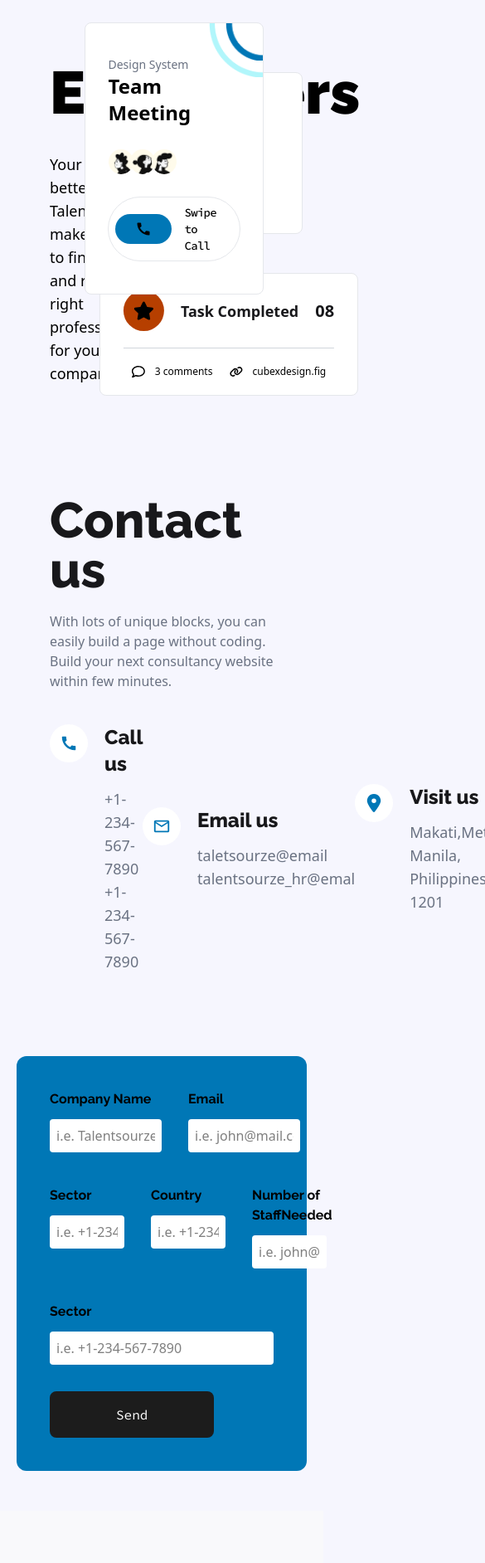
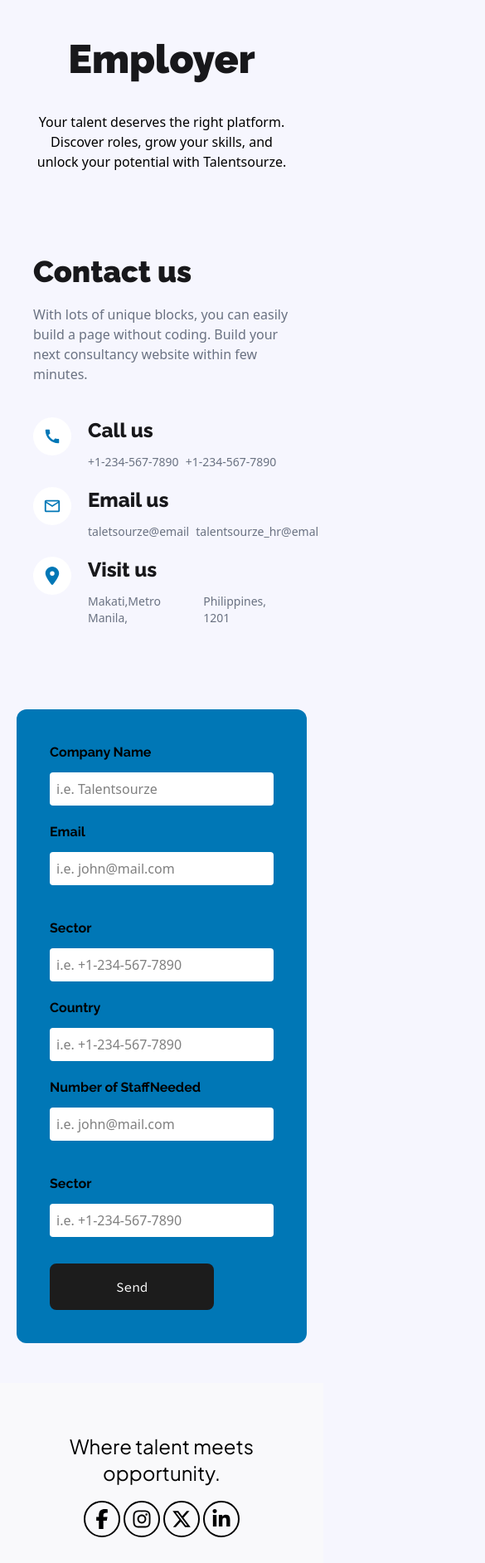
Before and after one commit to Outsourze/talent-sourze-landing-page, a Next.js app: page /employer in a window 390 px wide. Shown: the part 57-1941 px from the top of the page at 83% size, 585 px wide, since content can reach past the window. Built offline with nearby package versions, Linux system fonts and the light colour scheme.

Commit message:
finish employer responsive

```diff
--- a/src/component/candidate/Introduction.jsx
+++ b/src/component/candidate/Introduction.jsx
@@ -19,24 +19,34 @@ const IntroductionCandidate= () => {
             md:px-20
             max-md:px-5 max-md:py-10"
         >
-            <div className="px-10 flex items-center w-full justify-between">
-                <div className="w-1/2 flex flex-col gap-10">
-                    <h1 className="text-7xl font-heading font-[900] leading-16">Candidate</h1>
-                    <p className="text-lg">Your talent deserves the right platform. Discover roles, grow your skills, and unlock your potential with Talentsourze.</p>
+            <div className="flex items-center w-full justify-between
+            xl:px-10 md:px-5 max-md:px-5">
+                <div className="flex flex-col gap-10
+                md:w-1/2 max-md:w-full max-md:text-center">
+                    <h1 className="font-heading font-[900] brand-text-gray
+                    xl:text-7xl xl:leading-16
+                    lg:text-6xl lg:leading-12
+                    md:text-5xl max-md:text-5xl">Candidate</h1>
+                    <p className="lg:text-lg md:text-base">Your talent deserves the right platform. Discover roles, grow your skills, and unlock your potential with Talentsourze.</p>
                 </div>
-                <div className="px-5 w-[40%]">
+                <div className="px-5
+                xl:w-[40%] lg:w-1/2 md:w-[50%] max-md:hidden">
                     <div className="relative w-full">
                         <div className="w-full h-[450px] relative overflow-hidden -z-30">
                             <DotOverlay color={"#E4E4E7"}/>
                         </div>
-                        <div className="bg-white absolute top-10 -left-10 flex flex-col items-center gap-3 py-5 px-12 border-1 border-gray-200 rounded-lg">
+                        <div className="bg-white absolute flex flex-col items-center gap-3 py-5 px-12 border-1 border-gray-200 rounded-lg
+                        lg:top-10 lg:-left-10
+                        md:top-0 md:-left-10">
                             <div className="p-5 rounded-full brand-bg-blue">
                                 <SiGoogleanalytics size={25}/>
                             </div>
                             <h4 className="text-4xl font-semibold brand-text-gray">158</h4>
                             <p className="text-gray-500">Projects</p>
                         </div>
-                        <div className="bg-white absolute bottom-5 left-1/2 transform -translate-x-1/2 flex flex-col gap-5 items-center py-5 px-7 border-1 border-gray-200 rounded-lg">
+                        <div className="bg-white absolute flex flex-col gap-5 items-center py-5 px-7 border-1 border-gray-200 rounded-lg transform
+                        lg:bottom-5 lg:left-1/2 md:-translate-x-1/2
+                        md:bottom-10 md:left-[60%]">
                             <div className="flex items-center gap-5 border-b border-b-gray-300 pb-5">
                                 <div className="bg-[#B63F00] p-3 rounded-full">
                                     <FaStar size={25}/>
@@ -55,7 +65,9 @@ const IntroductionCandidate= () => {
                                 </div>
                             </div>
                         </div>
-                        <div className="bg-white absolute -top-5 -right-2 flex flex-col gap-7 items-start py-10 px-7 border-1 border-gray-200 rounded-lg">
+                        <div className="bg-white absolute flex flex-col gap-7 items-start py-10 px-7 border-1 border-gray-200 rounded-lg
+                        lg:-top-5 lg:-right-2
+                        md:-top-5 md:-right-25">
                             <div className="flex flex-col">
                                 <p className="text-sm text-gray-500">Design System</p>
                                 <h3 className="text-2xl font-semibold">Team Meeting</h3>
--- a/src/component/candidate/JobCard.jsx
+++ b/src/component/candidate/JobCard.jsx
@@ -7,7 +7,8 @@ const JobCard = ({
     jobs
 }) => {
     return (
-        <div className="w-[31%] border rounded-4xl pt-10 pb-4 flex flex-col justify-between">
+        <div className="border rounded-4xl pt-10 pb-4 flex flex-col justify-between
+        lg:w-[31%] md:w-[47%] sm:w-[46%] max-sm:w-full">
             <div className="">
                 <div className="relative flex items-center gap-5 px-8 pb-5">
                     <div className="p-4 bg-black rounded-full">
--- a/src/component/candidate/SectorList.jsx
+++ b/src/component/candidate/SectorList.jsx
@@ -45,12 +45,18 @@ const SectorList = () => {
             md:px-20
             max-md:px-5 max-md:py-10"
         >
-            <div className="px-10 flex flex-col w-full gap-10">
+            <div className="flex flex-col w-full gap-10
+            xl:px-10 md:px-5 max-md:px-5">
                 <div className="flex flex-col gap-5">
-                    <h1 className="text-5xl font-heading font-[900] leading-16">Job Listings</h1>
-                    <p className="text-lg text-gray-500">Your next career move is here. Explore exciting roles and connect with companies looking for talent like you.</p>
+                    <h1 className="font-heading font-[900] brand-text-gray
+                    xl:text-5xl xl:leading-16
+                    lg:text-4xl lg:leading-12
+                    md:text-4xl max-md:text-4xl">Job Listings</h1>
+                    <p className="text-gray-500
+                    md:text-lg max-md:text-base">Your next career move is here. Explore exciting roles and connect with companies looking for talent like you.</p>
                 </div>
-                <div className="flex justify-between flex-wrap gap-5">
+                <div className="flex justify-between gap-5
+                sm:flex-wrap max-sm:flex-col">
                   {memoizedSectors.length > 0 ? (
                     memoizedSectors.map((sector, index) => (
                       <JobCard key={index} jobs={sector.jobs} title={sector.name}/>
--- a/src/component/employer/Contact-us.jsx
+++ b/src/component/employer/Contact-us.jsx
@@ -39,20 +39,28 @@ const ContactUs = () => {
             md:px-20
             max-md:px-5 max-md:py-10"
         >
-            <div className="px-10 flex flex-col items-center w-full gap-10">
+            <div className="flex flex-col items-center w-full gap-10
+            xl:px-10 md:px-5 max-md:px-5">
                 <div className="gap-5 flex flex-col w-full">
-                    <h1 className="text-6xl font-heading font-extrabold brand-text-gray">Contact us</h1>
-                    <p className="text-gray-500">With lots of unique blocks, you can easily build a page without coding. Build your next consultancy website within few minutes.</p>
+                    <h1 className="
+                    font-heading font-[900] brand-text-gray
+                    xl:text-6xl xl:leading-16
+                    lg:text-4xl lg:leading-12
+                    md:text-4xl max-md:text-4xl">Contact us</h1>
+                    <p className="text-gray-500
+                    md:text-lg max-md:text-base">With lots of unique blocks, you can easily build a page without coding. Build your next consultancy website within few minutes.</p>
                 </div>
-                <div className="flex items-center justify-between w-full">
+                <div className="flex justify-between w-full
+                md:flex-row md:items-center
+                max-md:flex-col max-md:items-start max-md:gap-5">
                     {contactData.map((data, index) => (
-                        <div className="flex items-start gap-5">
+                        <div className="flex items-start gap-5 lg:flex-row md:flex-col md:items-center max-md:items-start">
                             <div className="flex p-3 rounded-full bg-white">
                                 {data.icon}
                             </div>
-                            <div className="flex flex-col gap-3">
-                                <h3 className="text-2xl font-extrabold font-heading brand-text-gray">{data.title}</h3>
-                                <div className="text-gray-500 text-lg">
+                            <div className="flex gap-3 md:flex-col max-md:flex-col">
+                                <h3 className="text-2xl font-extrabold font-heading brand-text-gray lg:text-left md:text-center">{data.title}</h3>
+                                <div className="text-gray-500 text-lg flex md:flex-col max-md:flex-row max-md:gap-3 max-sm:gap-2 max-sm:text-sm">
                                     {data.descr}
                                 </div>
                             </div>
--- a/src/component/employer/ContactForm.jsx
+++ b/src/component/employer/ContactForm.jsx
@@ -7,8 +7,8 @@ const ContactForm = () => {
             max-md:px-5 max-md:py-10"
         >
             <form className="p-10 flex flex-col items-center w-full gap-10 brand-bg-blue rounded-xl">
-              <div className="flex w-full gap-8">
-                <div className="flex flex-col w-1/2 gap-3">
+              <div className="flex w-full max-md:flex-col md:gap-8 max-md:gap-5">
+                <div className="flex flex-col gap-3 md:w-1/2 max-md:w-full">
                   <label className="font-bold font-heading" htmlFor="companyName">Company Name</label>
                   <input
                     placeholder="i.e. Talentsourze"
@@ -16,7 +16,7 @@ const ContactForm = () => {
                   />
                 </div>
 
-                <div className="flex flex-col w-1/2 gap-3">
+                <div className="flex flex-col gap-3 md:w-1/2 max-md:w-full">
                   <label className="font-bold font-heading" htmlFor="email">Email</label>
                   <input
                     placeholder="i.e. john@mail.com"
@@ -24,8 +24,12 @@ const ContactForm = () => {
                   />
                 </div>
               </div>
-              <div className="flex w-full gap-8">
-                <div className="flex flex-col w-1/3 gap-3">
+              <div className="flex w-full
+              lg:flex-nowrap lg:gap-8
+              md:flex-wrap md:gap-5 md:justify-between
+              max-md:flex-col max-md:gap-5">
+                <div className="flex flex-col gap-3
+                lg:w-1/3 md:w-[48%] max-md:w-full">
                   <label className="font-bold font-heading" htmlFor="sector">Sector</label>
                   <input
                     placeholder="i.e. +1-234-567-7890"
@@ -33,7 +37,8 @@ const ContactForm = () => {
                   />
                 </div>
 
-                <div className="flex flex-col w-1/3 gap-3">
+                <div className="flex flex-col gap-3
+                lg:w-1/3 md:w-[48%] max-md:w-full">
                   <label className="font-bold font-heading" htmlFor="country">Country</label>
                   <input
                     placeholder="i.e. +1-234-567-7890"
@@ -41,7 +46,8 @@ const ContactForm = () => {
                   />
                 </div>
 
-                <div className="flex flex-col w-1/3 gap-3">
+                <div className="flex flex-col gap-3
+                lg:w-1/3 md:w-[48%] max-md:w-full">
                   <label className="font-bold font-heading" htmlFor="numStaffNeed">Number of StaffNeeded</label>
                   <input
                     placeholder="i.e. john@mail.com"
--- a/src/component/employer/Introduction.jsx
+++ b/src/component/employer/Introduction.jsx
@@ -11,7 +11,7 @@ import animatatedProfile3 from "@/assets/images/employer/animated-profile3.png";
 import outlineInside from "@/assets/images/employer/outline-inside.png";
 import outlineOutside from "@/assets/images/employer/outline-outside.png";
 
-const IntroductionEmployer = () => {
+const IntroductionCandidate= () => {
     return (
         <div className="max-w-7xl w-full py-10 m-auto flex flex-col items-center justify-between
             xl:px-0 xl:gap-20
@@ -19,24 +19,34 @@ const IntroductionEmployer = () => {
             md:px-20
             max-md:px-5 max-md:py-10"
         >
-            <div className="px-10 flex items-center w-full justify-between">
-                <div className="w-1/2 flex flex-col gap-10">
-                    <h1 className="text-7xl font-heading font-[900] leading-16">Employers</h1>
-                    <p className="text-lg">Your team, only better. Talentsourze makes it easy to find, hire, and retain the right professionals for your company.</p>
+            <div className="flex items-center w-full justify-between
+            xl:px-10 md:px-5 max-md:px-5">
+                <div className="flex flex-col gap-10
+                md:w-1/2 max-md:w-full max-md:text-center">
+                    <h1 className="font-heading brand-text-gray font-[900]
+                    xl:text-7xl xl:leading-16
+                    lg:text-6xl lg:leading-12
+                    md:text-5xl max-md:text-5xl">Employer</h1>
+                    <p className="lg:text-lg md:text-base">Your talent deserves the right platform. Discover roles, grow your skills, and unlock your potential with Talentsourze.</p>
                 </div>
-                <div className="px-5 w-[40%]">
+                <div className="px-5
+                xl:w-[40%] lg:w-1/2 md:w-[50%] max-md:hidden">
                     <div className="relative w-full">
                         <div className="w-full h-[450px] relative overflow-hidden -z-30">
                             <DotOverlay color={"#E4E4E7"}/>
                         </div>
-                        <div className="bg-white absolute top-10 -left-10 flex flex-col items-center gap-3 py-5 px-12 border-1 border-gray-200 rounded-lg">
+                        <div className="bg-white absolute flex flex-col items-center gap-3 py-5 px-12 border-1 border-gray-200 rounded-lg
+                        lg:top-10 lg:-left-10
+                        md:top-0 md:-left-10">
                             <div className="p-5 rounded-full brand-bg-blue">
                                 <SiGoogleanalytics size={25}/>
                             </div>
                             <h4 className="text-4xl font-semibold brand-text-gray">158</h4>
                             <p className="text-gray-500">Projects</p>
                         </div>
-                        <div className="bg-white absolute bottom-5 left-1/2 transform -translate-x-1/2 flex flex-col gap-5 items-center py-5 px-7 border-1 border-gray-200 rounded-lg">
+                        <div className="bg-white absolute flex flex-col gap-5 items-center py-5 px-7 border-1 border-gray-200 rounded-lg transform
+                        lg:bottom-5 lg:left-1/2 md:-translate-x-1/2
+                        md:bottom-10 md:left-[60%]">
                             <div className="flex items-center gap-5 border-b border-b-gray-300 pb-5">
                                 <div className="bg-[#B63F00] p-3 rounded-full">
                                     <FaStar size={25}/>
@@ -55,7 +65,9 @@ const IntroductionEmployer = () => {
                                 </div>
                             </div>
                         </div>
-                        <div className="bg-white absolute -top-5 -right-2 flex flex-col gap-7 items-start py-10 px-7 border-1 border-gray-200 rounded-lg">
+                        <div className="bg-white absolute flex flex-col gap-7 items-start py-10 px-7 border-1 border-gray-200 rounded-lg
+                        lg:-top-5 lg:-right-2
+                        md:-top-5 md:-right-25">
                             <div className="flex flex-col">
                                 <p className="text-sm text-gray-500">Design System</p>
                                 <h3 className="text-2xl font-semibold">Team Meeting</h3>
@@ -87,4 +99,4 @@ const IntroductionEmployer = () => {
     )
 }
 
-export default IntroductionEmployer;
+export default IntroductionCandidate;
--- a/src/component/footer/Copyright.jsx
+++ b/src/component/footer/Copyright.jsx
@@ -7,7 +7,7 @@ const CopyRight = () => {
             <div className="py-4 max-w-7xl m-auto
                 xl:px-0 lg:px-20 md:px-20 max-md:px-5 max-md:relative ">
                 <div className="flex items-center justify-between py-5">
-                    <p className="text-[#BB9393]">Talentsourze - 2025 All right reserved.</p>
+                    <p className="text-[#BB9393] max-md:text-xs">Talentsourze - 2025 All right reserved.</p>
                     <FooterSocialMedia theme={"black"} size={"normal"}/>
                 </div>
             </div>
--- a/src/component/footer/FooterIntro.jsx
+++ b/src/component/footer/FooterIntro.jsx
@@ -22,23 +22,26 @@ const FooterIntro = () => {
                 xl:px-0 lg:px-20 md:px-20 max-md:px-5 max-md:relative "
             >
                 <div className="flex items-center justify-between
-                lg:flex-row
-                md:flex-col md:gap-5 lg:text-left md:text-center">
+                lg:flex-row lg:text-left
+                md:flex-col md:gap-5 md:text-center
+                max-md:flex-col max-md:gap-5 max-md:text-center">
                     <h2 className="font-jakarta
                     lg:w-[40%] lg:text-5xl
-                    md:w-full md:text-4xl">Where talent meets opportunity.</h2>
+                    md:w-full md:text-4xl max-md:text-2xl ">Where talent meets opportunity.</h2>
                     <FooterSocialMedia
                         size={"large"}
                         theme={"white"}
                     />
                 </div>
                 <div className="flex items-center justify-between
-                lg:gap-0 md:gap-5">
+                lg:gap-0
+                md:gap-5
+                max-md:flex-col max-md:gap-5">
                     {contactData.map((data, index) => (
                         <div key={index} className="flex items-center gap-5 py-3 bg-white rounded-full
-                        lg:px-15 md:px-5">
+                        lg:px-15 md:px-5 max-md:w-4/5 max-md:justify-center">
                             {data.icon}
-                            <p className="lg:text-base md:text-sm">{data.text}</p>
+                            <p className="lg:text-base md:text-sm ">{data.text}</p>
                         </div>
                     ))}
                 </div>
--- a/src/component/footer/FooterSocialMedia.jsx
+++ b/src/component/footer/FooterSocialMedia.jsx
@@ -9,37 +9,38 @@ const FooterSocialMedia = ({
     size
 }) => {
     const isDesktop = useMediaQuery("(min-width: 768px)");
+    const isMobile = useMediaQuery("(max-width: 468px)");
 
     const socialMediaData = [{
         url: "/",
         icon:
         <FaFacebookF
-            size={size === "normal" ? 14 : isDesktop ? 16 : 24}
+            size={size === "normal" ? isMobile ? 10 : 14 : isDesktop ? 16 : 24}
         />
     }, {
         url: "/",
         icon:
         <FaInstagram
-            size={size === "normal" ? 14 : isDesktop ? 16 : 24}
+            size={size === "normal" ? isMobile ? 10 : 14 : isDesktop ? 16 : 24}
         />
     }, {
         url: "/",
         icon:
         <FaXTwitter
-            size={size === "normal" ? 14 : isDesktop ? 16 : 24}
+            size={size === "normal" ? isMobile ? 10 : 14 : isDesktop ? 16 : 24}
         />
     }, {
         url: "/",
         icon:
         <FaLinkedinIn
-            size={size === "normal" ? 14 : isDesktop ? 16 : 24}
+            size={size === "normal" ? isMobile ? 10 : 14 : isDesktop ? 16 : 24}
         />
     }]
 
     return (
-        <div className="flex items-center gap-5">
+        <div className="flex items-center gap-5 max-md:gap-2">
             {socialMediaData.map((data, index) => (
-                <div key={index} className={`${theme === "black" ? "text-white outline-white p-2 outline" : "text-black outline-black lg:p-5 md:p-3 max-md:p-2 outline-2"}  rounded-full cursor-pointer`}>
+                <div key={index} className={`${theme === "black" ? "text-white outline-white p-2 max-md:p-[5px] outline" : "text-black outline-black lg:p-5 md:p-3 max-md:p-2 outline-2"}  rounded-full cursor-pointer`}>
                    {data.icon}
                 </div>
             ))}
```
